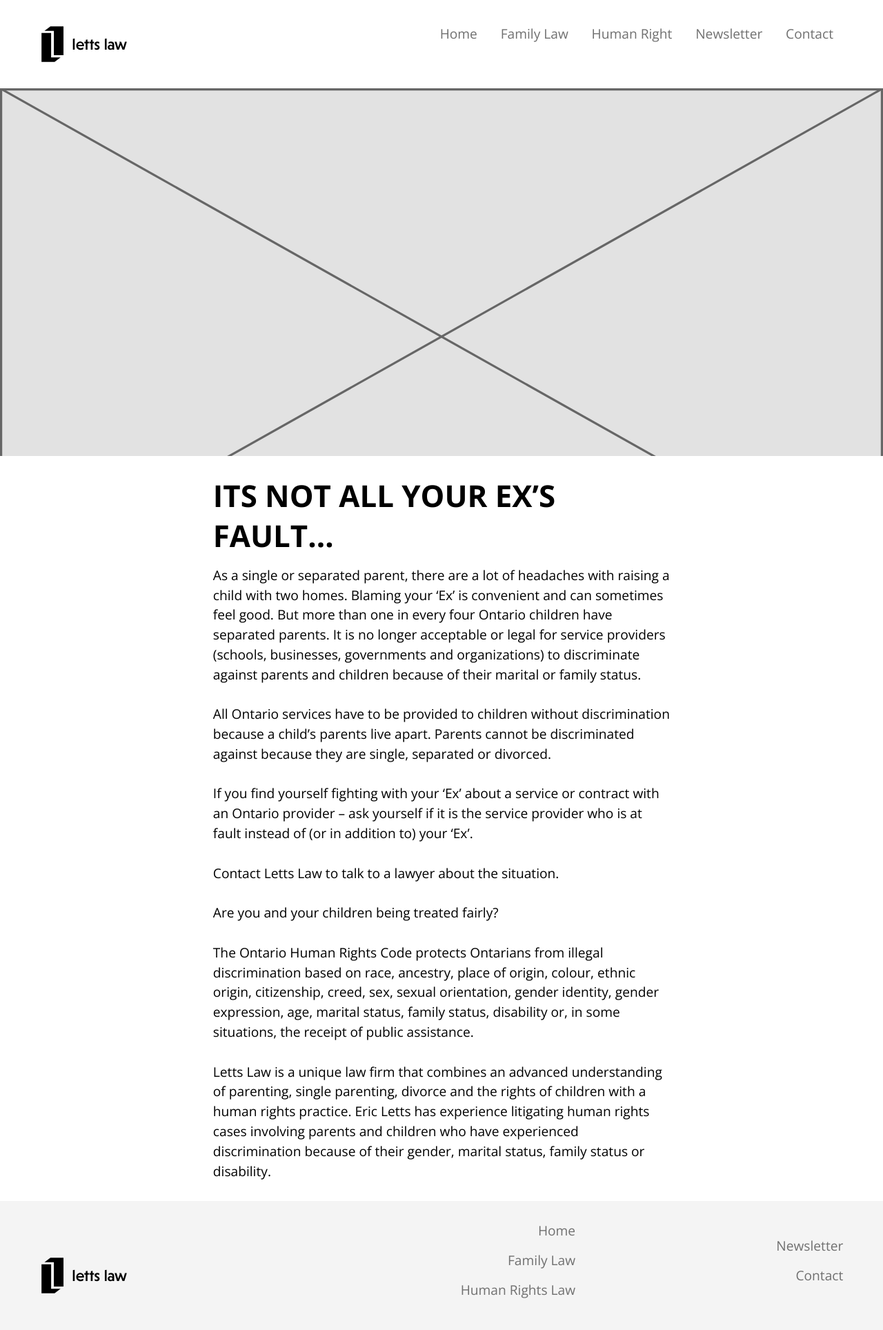
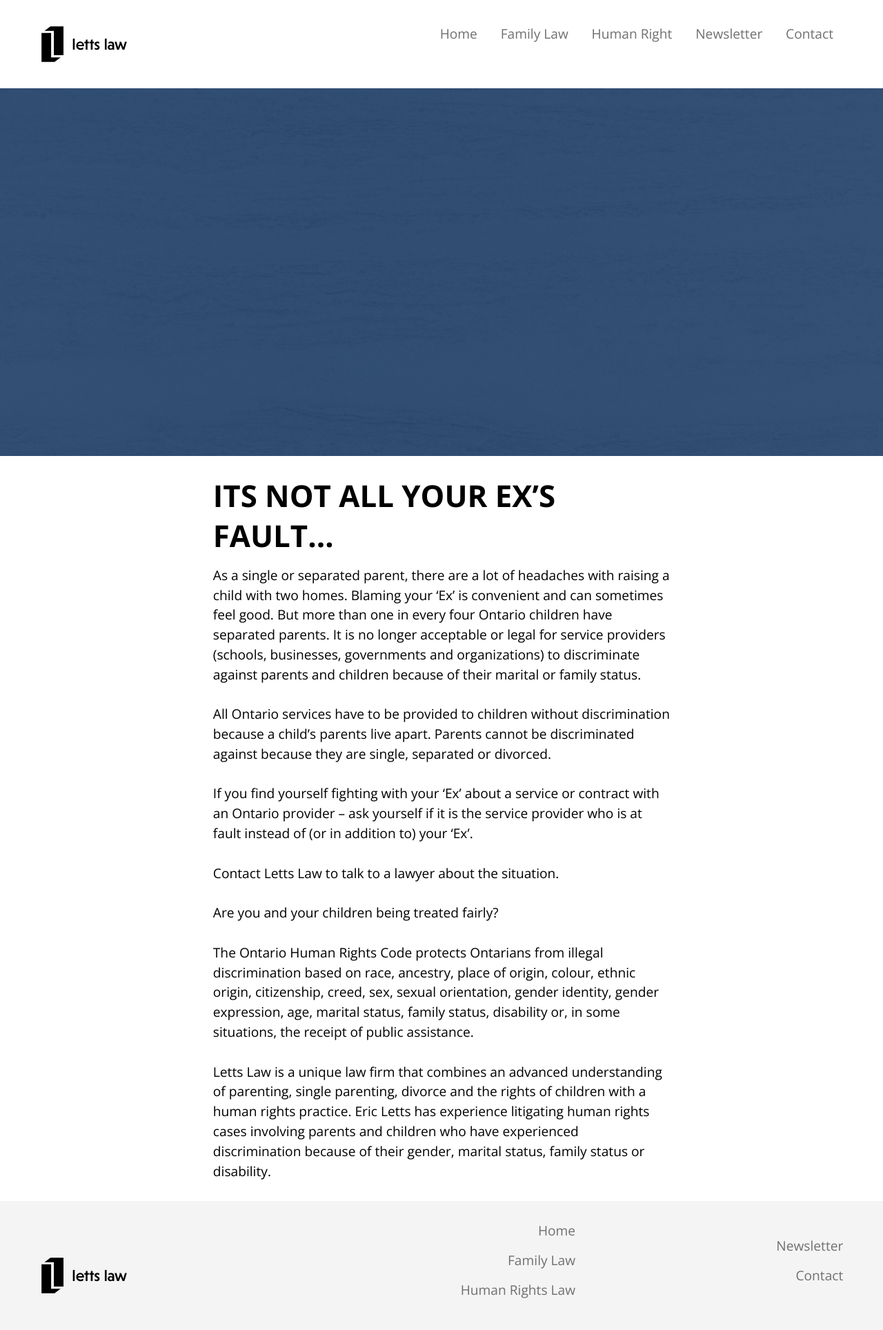
Before and after one commit to Ten-3/letts-law, a Jekyll site: the page built from _posts/2018-10-28-blog-post-03.md, in a window 1280 px wide. Shown: the whole page at 69% size. Built offline with Jekyll 4.4.1, drawn with Linux system fonts in a browser that asks for light colours.

Commit message:
Update Blog posts “2018-10-28-blog-post-03”

```diff
--- a/_posts/2018-10-28-blog-post-03.md
+++ b/_posts/2018-10-28-blog-post-03.md
@@ -1,12 +1,12 @@
 ---
 layout: blog-post
-thumb: /images/uploads/placeholder-1by1.svg
+thumb: /images/uploads/banner-05.jpg
 title: ITS NOT ALL YOUR EX’S FAULT…
 desc: >-
   As a single or separated parent, there are a lot of headaches with raising a
   child with two homes. Blaming your ‘Ex’  is convenient and can sometimes feel
   good.
-banner: /images/uploads/placeholder-16by9.svg
+banner: /images/uploads/banner-05.jpg
 ---
 As a single or separated parent, there are a lot of headaches with raising a child with two homes. Blaming your ‘Ex’  is convenient and can sometimes feel good. But more than one in every four Ontario children have separated parents. It is no longer acceptable or legal for service providers (schools, businesses, governments and organizations) to discriminate against parents and children because of their marital or family status.
 
```
